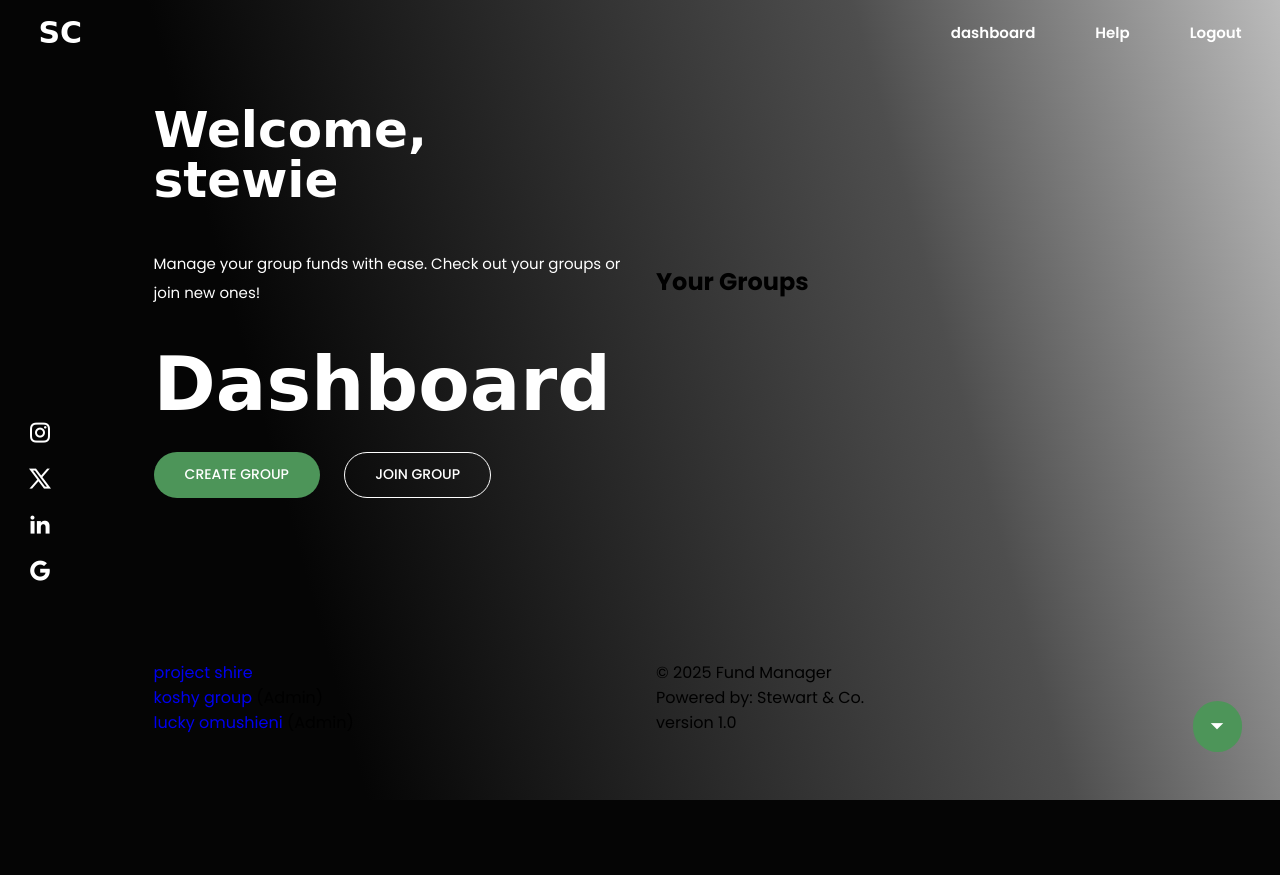
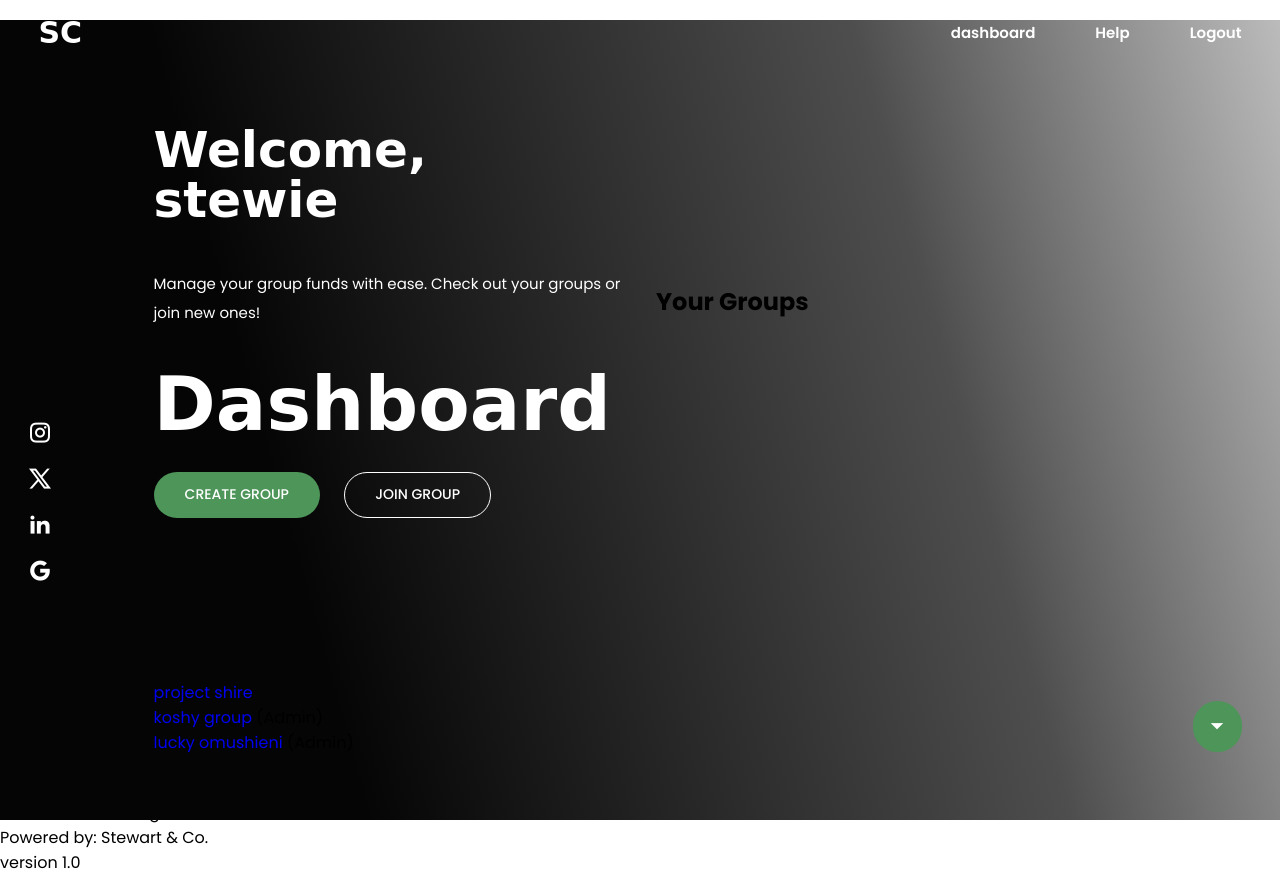
Before and after one commit to StewieC/projectshire1, a Django app: page / in a window 1280 px wide. Before the commit the page ends 800 px from the top, so only its background shows below. Run offline with Django 5.2, Linux system fonts and the light colour scheme; a user stored in the database is signed in; data comes from the database, SQL or seed files in the repository; some libraries are stand-ins or nearby versions.

Commit message:
Adjust header positioning and fix HTML indentation in dashboard template

```diff
--- a/contributions/static/css/style.css
+++ b/contributions/static/css/style.css
@@ -68,6 +68,7 @@ header {
     grid-template-columns: repeat(2, 1fr);
     align-items: center;
     gap: 2rem;
+    top: 20px;
 }
 
 section{
```
Also changed, not shown: contributions/templates/contributions/dashboard.html (+4 -4 lines).
